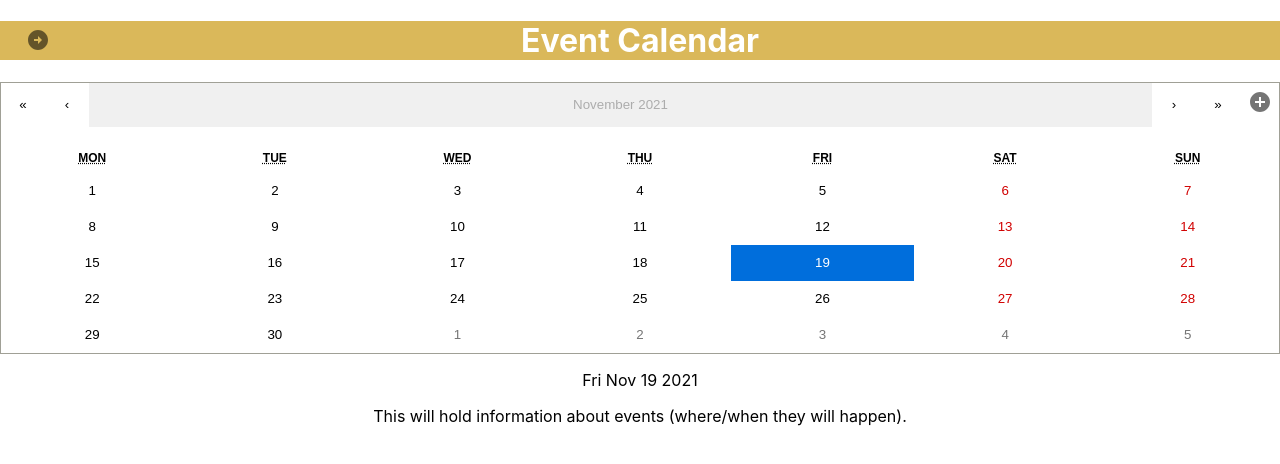
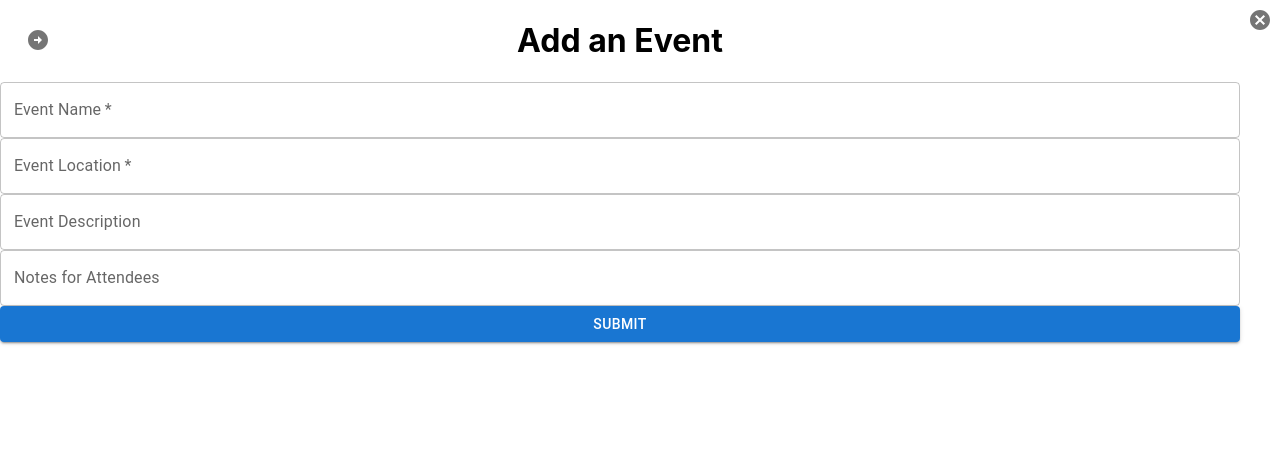
Before and after one commit to elowop/leos-website, a React (Create React App) app: page /calendar in a window 1280 px wide. Both pictures are taken after a click on the button 1260 px from the left and 101 px from the top of the page. Shown: the top 464 px of the page. Built offline with nearby package versions, Linux system fonts and the light colour scheme.

Commit message:
Calendar Add Event
Clicking plus opens up a dummy form to add events. This will be functional for admins to add events to the Calendar.

```diff
--- a/package.json
+++ b/package.json
@@ -7,6 +7,7 @@
     "@emotion/styled": "^11.6.0",
     "@material-ui/core": "^4.12.3",
     "@material-ui/icons": "^4.11.2",
+    "@material-ui/lab": "^4.0.0-alpha.60",
     "@mui/icons-material": "^5.2.0",
     "@mui/lab": "*",
     "@mui/material": "^5.2.1",
@@ -15,6 +16,7 @@
     "@testing-library/user-event": "^12.8.3",
     "date-fns": "^2.26.0",
     "react": "^17.0.2",
+    "react-calendar": "^3.5.0",
     "react-dom": "^17.0.2",
     "react-router-dom": "6.0.2",
     "react-scripts": "4.0.3",
--- a/src/Calendar.js
+++ b/src/Calendar.js
@@ -5,10 +5,21 @@ import './../node_modules/react-calendar/dist/Calendar.css';
 import './css/Calendar.css'
 import AddCircleSharpIcon from './../node_modules/@mui/icons-material/AddCircleSharp';
 import IconButton from './../node_modules/@mui/material/IconButton';
+import Slide from './../node_modules/@mui/material/Slide';
+import CancelIcon from './../node_modules/@mui/icons-material/Cancel';
+import { Collapse } from './../node_modules/@mui/material';
+import DateTimePicker from './DateTimePicker.js'
+import TextField from '@mui/material/TextField';
+import Button from '@mui/material/Button';
 
 const Calendar = () => {
     const [date, setDate] = useState(new Date());
     const [_tileContent, _SetTileContent] = useState("This will hold information about events (where/when they will happen).");
+    const [expanded, setExpanded] = useState(false);
+    const [eventNameTextValue, setEventNameTextValue] = useState("");
+    const [locationTextValue, setLocationTextValue] = useState("");
+    const [eventDescTextValue, setEventDescTextValue] = useState("");
+    const [notesTextValue, setNotesTextValue] = useState("");
 
     function setTileContent(date) {
         var days = ['Sunday','Monday','Tuesday','Wednesday','Thursday','Friday','Saturday'];
@@ -27,16 +38,21 @@ const Calendar = () => {
     }
 
     const handleExpandClick = () => {
-        /*pull up the "add an event" window*/
+        setExpanded(!expanded);
     };
+
+    const onEventNameTextChange = (e) => setEventNameTextValue(e.target.value);
+    const onLocationTextChange = (e) => setLocationTextValue(e.target.value);
+    const onEventDescTextChange = (e) => setEventDescTextValue(e.target.value);
+    const onNotesTextChange = (e) => setNotesTextValue(e.target.value);
 
     return (
     <div className='calendar-main-div'>
         <Navbar />
-
+        <Collapse in={!expanded}>
             <div className='calendar-page-title'>
                 <h1>Event Calendar</h1>
-            <IconButton className='add-calendar-event' onClick={handleExpandClick}>
+                <IconButton className='calendar-event-button' onClick={handleExpandClick}>
                     <AddCircleSharpIcon />
                 </IconButton>
             </div>
@@ -57,6 +73,46 @@ const Calendar = () => {
                     {_tileContent}
                 </p>
             </div>
+        </Collapse>
+
+        <Slide direction="up" in={expanded}>
+            <div>
+                <IconButton className="calendar-event-button" onClick={handleExpandClick}>
+                    <CancelIcon />
+                </IconButton>
+                <div className="add-calendar-event">
+                    <h1>Add an Event</h1>
+                    <TextField
+                        required
+                        onChange={onEventNameTextChange}
+                        value={eventNameTextValue}
+                        label={"Event Name"}
+                    />
+                    <DateTimePicker label={"Date & Time of the Event"}/>
+                    <TextField
+                        required
+                        onChange={onLocationTextChange}
+                        value={locationTextValue}
+                        label={"Event Location"}
+                    />
+                    <TextField
+                        label={"Event Description"}
+                        multiline
+                        maxRows={4}
+                        value={eventDescTextValue}
+                        onChange={onEventDescTextChange}
+                    />
+                    <TextField
+                        label={"Notes for Attendees"}
+                        multiline
+                        maxRows={4}
+                        value={notesTextValue}
+                        onChange={onNotesTextChange}
+                    />
+                    <Button variant="contained">Submit</Button>
+                </div>
+            </div>
+        </Slide>
     </div>
     );
 }
--- a/src/DatePicker.js
+++ b/src/DatePicker.js
@@ -1,8 +1,8 @@
 import * as React from 'react';
 import TextField from '@mui/material/TextField';
-import AdapterDateFns from '@mui/lab/AdapterDateFns';
-import LocalizationProvider from '@mui/lab/LocalizationProvider';
-import DesktopDatePicker from '@mui/lab/DesktopDatePicker';
+import AdapterDateFns from './../node_modules/@mui/lab/AdapterDateFns';
+import LocalizationProvider from './../node_modules/@mui/lab/LocalizationProvider';
+import DesktopDatePicker from './../node_modules/@mui/lab/DesktopDatePicker';
 import {useState, props} from 'react';
 
 export default function MaterialUIPickers(props) {
--- /dev/null
+++ b/src/DateTimePicker.js
@@ -0,0 +1,23 @@
+import AdapterDateFns from './../node_modules/@mui/lab/AdapterDateFns';
+import LocalizationProvider from './../node_modules/@mui/lab/LocalizationProvider';
+import DesktopDateTimePicker from '@mui/lab/DesktopDateTimePicker';
+import TextField from '@mui/material/TextField';
+import {useState} from 'react';
+
+const DateTimePicker = () => {
+    const [value, setValue] = useState(new Date());
+
+    return (
+        <LocalizationProvider dateAdapter={AdapterDateFns}>
+            <DesktopDateTimePicker
+            value={value}
+            onChange={(newValue) => {
+                setValue(newValue);
+            }}
+            renderInput={(params) => <TextField {...params} />}
+            />
+        </LocalizationProvider>
+     );
+}
+
+export default DateTimePicker;
--- a/src/css/Calendar.css
+++ b/src/css/Calendar.css
@@ -7,6 +7,12 @@
 }
 
 .add-calendar-event {
+    display: flex;
+    flex-direction: column;
+    flex-wrap: wrap;
+}
+
+.calendar-event-button {
     float: right;
 }
 
```
Also changed, not shown: 1 other file (tests, documents, lock files or other folders). Lines whose indentation alone changed are shown as unchanged.
